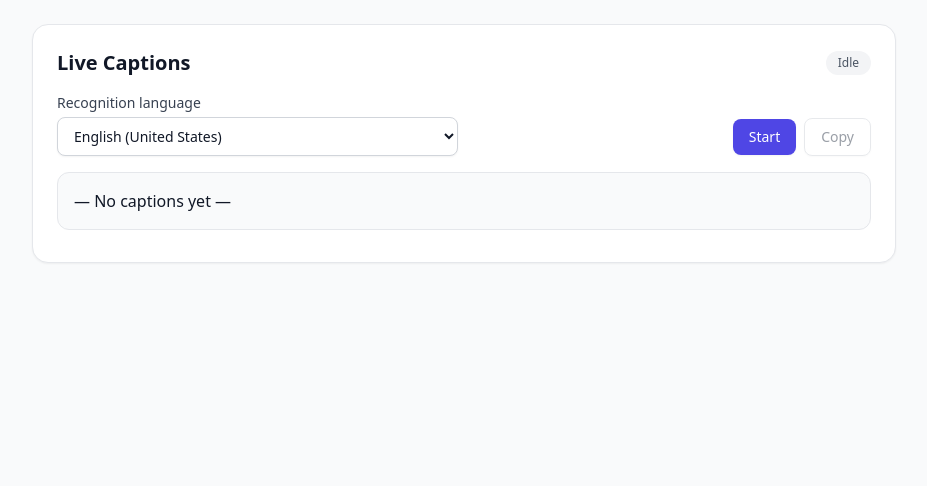
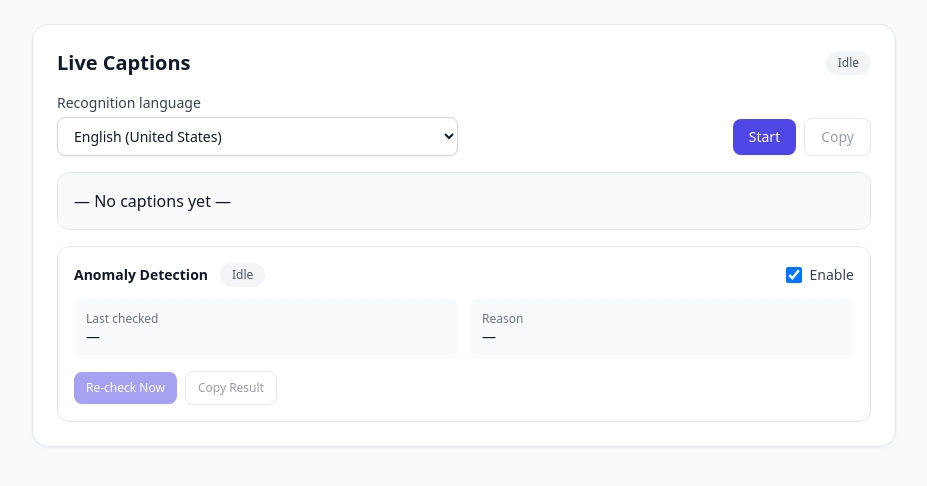
Before and after one commit to eugenelucas/live-translation-app, a React (Vite) app: page / in a window 1280 px wide. Shown: the top 486 px of the page, without its empty margins (176-1103 px from the left). Built offline with nearby package versions, Linux system fonts and the light colour scheme; no server answers.

Commit message:
updated anomal detection

```diff
--- a/package.json
+++ b/package.json
@@ -12,6 +12,7 @@
   "dependencies": {
     "axios": "^1.11.0",
     "microsoft-cognitiveservices-speech-sdk": "^1.45.0",
+    "openai": "^5.20.0",
     "react": "^19.1.1",
     "react-dom": "^19.1.1",
     "universal-cookie": "^8.0.1"
--- a/src/App.jsx
+++ b/src/App.jsx
@@ -1,6 +1,7 @@
 import { useRef, useState, useEffect } from 'react';
 import { getTokenOrRefresh } from './token_util';
-import { ResultReason ,SpeechRecognizer,AudioConfig,SpeechConfig} from 'microsoft-cognitiveservices-speech-sdk';
+import { ResultReason, SpeechRecognizer, AudioConfig, SpeechConfig } from 'microsoft-cognitiveservices-speech-sdk';
+import { AzureOpenAI } from "openai";
 
 function App() {
   const [isListening, setIsListening] = useState(false);
@@ -10,8 +11,23 @@ import { ResultReason ,SpeechRecognizer,AudioConfig,SpeechConfig} from 'microsof
   const [interim, setInterim] = useState('');           // live partial line
   const [error, setError] = useState('');
 
+  // Anomaly detection UI state
+  const [detectEnabled, setDetectEnabled] = useState(true);
+  const [detectStatus, setDetectStatus] = useState('Idle'); // Idle | Checking | OK | Anomaly | Error
+  const [detectReason, setDetectReason] = useState('');
+  const [lastCheckedAt, setLastCheckedAt] = useState(null);
+
   const recognizerRef = useRef(null);
   const scrollRef = useRef(null);
+  const detectInFlightRef = useRef(0); // basic request de-dupe
+
+  const endpoint   = import.meta.env.VITE_AZURE_OPENAI_ENDPOINT;
+  const deployment = import.meta.env.VITE_AZURE_OPENAI_DEPLOYMENT;
+  const apiVersion = import.meta.env.VITE_AZURE_VERSION ;
+  const apiKey     = import.meta.env.VITE_AZURE_OPENAI_KEY;
+  const modelName = import.meta.env.VITE_AZURE_OPENAI_DEPLOYMENT;
+
+
 
   // Auto-scroll transcript
   useEffect(() => {
@@ -20,6 +36,7 @@ import { ResultReason ,SpeechRecognizer,AudioConfig,SpeechConfig} from 'microsof
   }, [transcript, interim]);
 
   async function startLive() {
+    setTranscript("");
     if (isListening) return;
 
     setError('');
@@ -52,7 +69,15 @@ import { ResultReason ,SpeechRecognizer,AudioConfig,SpeechConfig} from 'microsof
 
     recognizer.recognized = (_s, e) => {
       if (e.result.reason === ResultReason.RecognizedSpeech) {
-        setTranscript(prev => (prev ? prev + ' ' : '') + e.result.text);
+        // Append and trigger anomaly detection on the NEW full transcript
+        if (e.result.text && e.result.text.trim() !== '')
+        setTranscript(prev => {
+          const next = prev ? prev + '\n' + e.result.text : e.result.text;
+          // Trigger anomaly detection only on finalized updates
+          // (If you want to detect on every partial too, also call checkAnomaly in 'recognizing')
+          checkAnomaly(next);
+          return next;
+        });
       }
       setInterim(''); // clear interim after each finalization
     };
@@ -101,6 +126,116 @@ import { ResultReason ,SpeechRecognizer,AudioConfig,SpeechConfig} from 'microsof
     navigator.clipboard.writeText(text).catch(() => {});
   }
 
+  async function analyzeTranscript(_text) {
+    const text = String(_text || '').trim();
+
+    const systemPrompt = `
+      You are a strict JSON classifier. Given a call transcript, decide if it indicates an anomaly (possible fraud).
+      "Anomaly" includes:
+      - Requests for or attempts to reveal sensitive personal data (PII): SSN, social security number, credit/debit card numbers, CVV, PIN, passwords, bank account/routing numbers, driver's license, passport, national ID, mother's maiden name, security questions, OTP/2FA codes, etc.
+      - Repeated or suspicious attempts to obtain account/benefit/claim details.
+      - Contradictory or inconsistent statements about identity, account, or intent.
+      - Scripted scam-like patterns (IRS scam, IT support scam, insurance fraud, etc.).
+      - Mismatch between caller-provided information and metadata/context (e.g., location).
+      - Emotional manipulation, urgency, or pressure tactics to bypass normal flow.
+
+      Return ONLY a compact JSON object with:
+      {"isAnomaly": <true|false>, "reason": "<short reason>"}
+
+      Keep "reason" short and specific, e.g.:
+      - "Sensitive info requested"
+      - "Repeated attempts to extract account details"
+      - "Contradictory statements"
+      - "Possible scam pattern"
+      - "Emotional pressure tactic"
+
+      Do NOT include any extra text.
+    `.trim();
+
+    const userPrompt = `
+      Transcript:
+      """${text}"""
+
+      Return JSON only.
+    `.trim();
+    try {
+      const options = { endpoint, apiKey, deployment, apiVersion, dangerouslyAllowBrowser: true }
+      const client = new AzureOpenAI(options);
+      const response = await client.chat.completions.create({
+        messages: [
+          { role: 'system', content: systemPrompt },
+          { role: 'user', content: userPrompt },
+        ],
+        max_tokens: 4096,
+          temperature: 1,
+          top_p: 1,
+          model: modelName
+      });
+
+
+      if (response?.error !== undefined && response.status !== "200") {
+         return { isAnomaly: false, reason: 'No issues detected...' };
+      }
+
+      const content = response.choices[0].message.content;
+      try {
+        const parsed = JSON.parse(content);
+        const isAnomaly = !!parsed?.isAnomaly;
+        const reason = typeof parsed?.reason === 'string' && parsed.reason.trim()
+          ? parsed.reason.trim()
+          : (isAnomaly ? 'Anomaly detected.' : 'No issues detected.');
+        return { isAnomaly, reason };
+      } catch {
+        // If the model returned non-JSON for some reason
+        return { isAnomaly: false, reason: 'No issues detected.' };
+      }
+    } catch (err) {
+      return { isAnomaly: false, reason: 'No issues detected....' };
+    }
+  }
+
+  async function checkAnomaly(text) {
+    if (!detectEnabled || !text) return;
+
+    const reqId = ++detectInFlightRef.current;
+    setDetectStatus('Checking');
+    setDetectReason('');
+
+    try {
+      const result = await analyzeTranscript(text);
+      // Ignore if a newer request has started
+      if (reqId !== detectInFlightRef.current) return;
+
+      const isAnomaly = !!result?.isAnomaly;
+      const reason = result?.reason || (isAnomaly ? 'Anomaly detected.' : 'No issues detected.');
+
+      setDetectStatus(isAnomaly ? 'Anomaly' : 'OK');
+      setDetectReason(reason);
+      setLastCheckedAt(new Date().toISOString());
+    } catch (e) {
+      if (reqId !== detectInFlightRef.current) return;
+      setDetectStatus('Error');
+      setDetectReason(e?.message ? String(e.message) : 'Detection failed.');
+      setLastCheckedAt(new Date().toISOString());
+    }
+  }
+
+  function renderDetectBadge() {
+    const base = "inline-flex items-center rounded-full px-3 py-1 text-xs font-medium";
+    switch (detectStatus) {
+      case 'Checking':
+        return <span className={`${base} bg-amber-100 text-amber-700`}>Checking…</span>;
+      case 'OK':
+        return <span className={`${base} bg-green-100 text-green-700`}>No anomaly</span>;
+      case 'Anomaly':
+        return <span className={`${base} bg-rose-100 text-rose-700`}>Anomaly detected</span>;
+      case 'Error':
+        return <span className={`${base} bg-gray-200 text-gray-700`}>Error</span>;
+      default:
+        return <span className={`${base} bg-gray-100 text-gray-600`}>Idle</span>;
+    }
+  }
+
   return (
     <div className="min-h-screen bg-gray-50 py-6">
       <div className="mx-auto w-full max-w-4xl px-4">
@@ -138,12 +273,7 @@ import { ResultReason ,SpeechRecognizer,AudioConfig,SpeechConfig} from 'microsof
                   className="block w-full rounded-lg border border-gray-300 bg-white px-3 py-2 text-sm text-gray-900 shadow-sm outline-none transition focus:border-indigo-500 focus:ring-2 focus:ring-indigo-200 disabled:cursor-not-allowed disabled:bg-gray-100"
                 >
                   <option value="en-US">English (United States)</option>
-              {/* <option value="en-GB">English (United Kingdom)</option>
-              <option value="es-ES">Spanish (Spain)</option>
-              <option value="fr-FR">French (France)</option>
-              <option value="de-DE">German (Germany)</option>
-              <option value="it-IT">Italian (Italy)</option>
-              <option value="pt-BR">Portuguese (Brazil)</option> */}
+                  {/* Add more locales as needed */}
                 </select>
               </div>
 
@@ -192,14 +322,74 @@ import { ResultReason ,SpeechRecognizer,AudioConfig,SpeechConfig} from 'microsof
               )}
             </div>
 
+            {/* Anomaly Detection Panel */}
+            <div className="mt-4 rounded-xl border border-gray-200 p-4">
+              <div className="mb-2 flex items-center justify-between">
+                <div className="flex items-center gap-3">
+                  <h3 className="text-sm font-semibold text-gray-900">Anomaly Detection</h3>
+                  {renderDetectBadge()}
+                </div>
+
+                <label className="inline-flex cursor-pointer items-center gap-2 text-sm text-gray-700">
+                  <input
+                    type="checkbox"
+                    className="h-4 w-4 rounded border-gray-300 text-indigo-600 focus:ring-indigo-500"
+                    checked={detectEnabled}
+                    onChange={(e) => setDetectEnabled(e.target.checked)}
+                  />
+                  Enable
+                </label>
+              </div>
+              <div className="mt-3 grid gap-3 md:grid-cols-2">
+                <div className="rounded-lg bg-gray-50 p-3">
+                  <div className="text-xs font-medium text-gray-500">Last checked</div>
+                  <div className="text-sm text-gray-900">
+                    {lastCheckedAt ? new Date(lastCheckedAt).toLocaleString() : '—'}
+                  </div>
+                </div>
+                <div className="rounded-lg bg-gray-50 p-3">
+                  <div className="text-xs font-medium text-gray-500">Reason</div>
+                  <div className="text-sm text-gray-900 break-words">
+                    {detectReason || '—'}
+                  </div>
+                </div>
+              </div>
+
+              <div className="mt-3 flex flex-wrap items-center gap-2">
+                <button
+                  type="button"
+                  onClick={() => checkAnomaly(transcript)}
+                  disabled={!detectEnabled || !transcript || detectStatus === 'Checking'}
+                  className="inline-flex items-center rounded-lg bg-indigo-600 px-3 py-2 text-xs font-medium text-white shadow-sm transition hover:bg-indigo-700 focus:outline-none focus:ring-2 focus:ring-indigo-400 disabled:cursor-not-allowed disabled:opacity-50"
+                >
+                  Re-check Now
+                </button>
+
+                <button
+                  type="button"
+                  onClick={() => {
+                    const report = `Anomaly Status: ${detectStatus}
+              Reason: ${detectReason || 'N/A'}
+              Last Checked: ${lastCheckedAt ? new Date(lastCheckedAt).toISOString() : 'N/A'}`;
+
+                    navigator.clipboard.writeText(report).catch(() => {});
+                  }}
+                  disabled={!detectReason && detectStatus !== 'OK' && detectStatus !== 'Anomaly'}
+                  className="inline-flex items-center rounded-lg border border-gray-300 bg-white px-3 py-2 text-xs font-medium text-gray-700 shadow-sm transition hover:bg-gray-50 focus:outline-none focus:ring-2 focus:ring-indigo-200 disabled:cursor-not-allowed disabled:opacity-50"
+                >
+                  Copy Result
+                </button>
+              </div>
+            </div>
+
+
+
             {/* Error */}
             {error && (
-          <div className="mt-2 text-sm text-rose-600" role="alert">
+              <div className="mt-4 text-sm text-rose-600" role="alert">
                 {error}
               </div>
             )}
-
-
           </div>
         </div>
       </div>
@@ -207,4 +397,4 @@ import { ResultReason ,SpeechRecognizer,AudioConfig,SpeechConfig} from 'microsof
   );
 }
 
-export default App
+export default App;
```
Also changed, not shown: 2 other files (tests, documents, lock files or other folders). Lines whose indentation alone changed are shown as unchanged.
